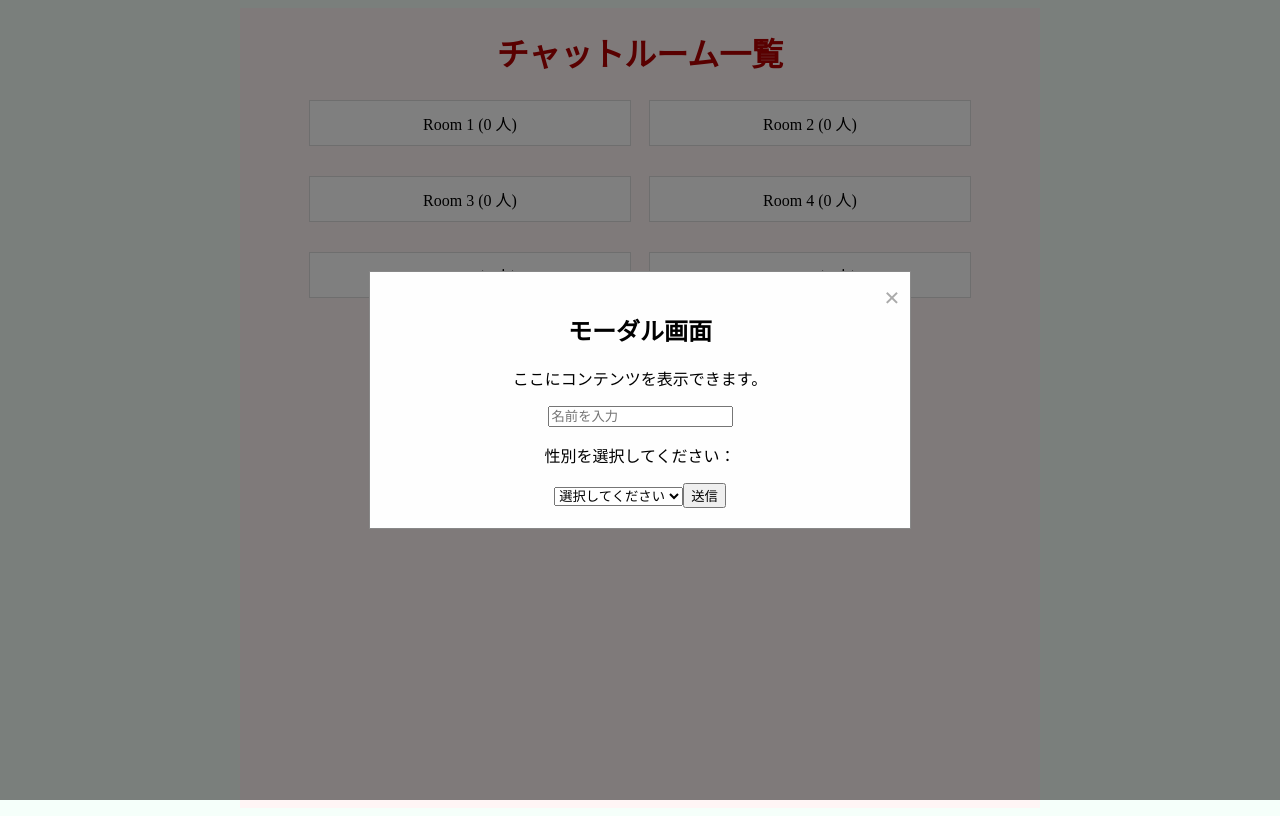
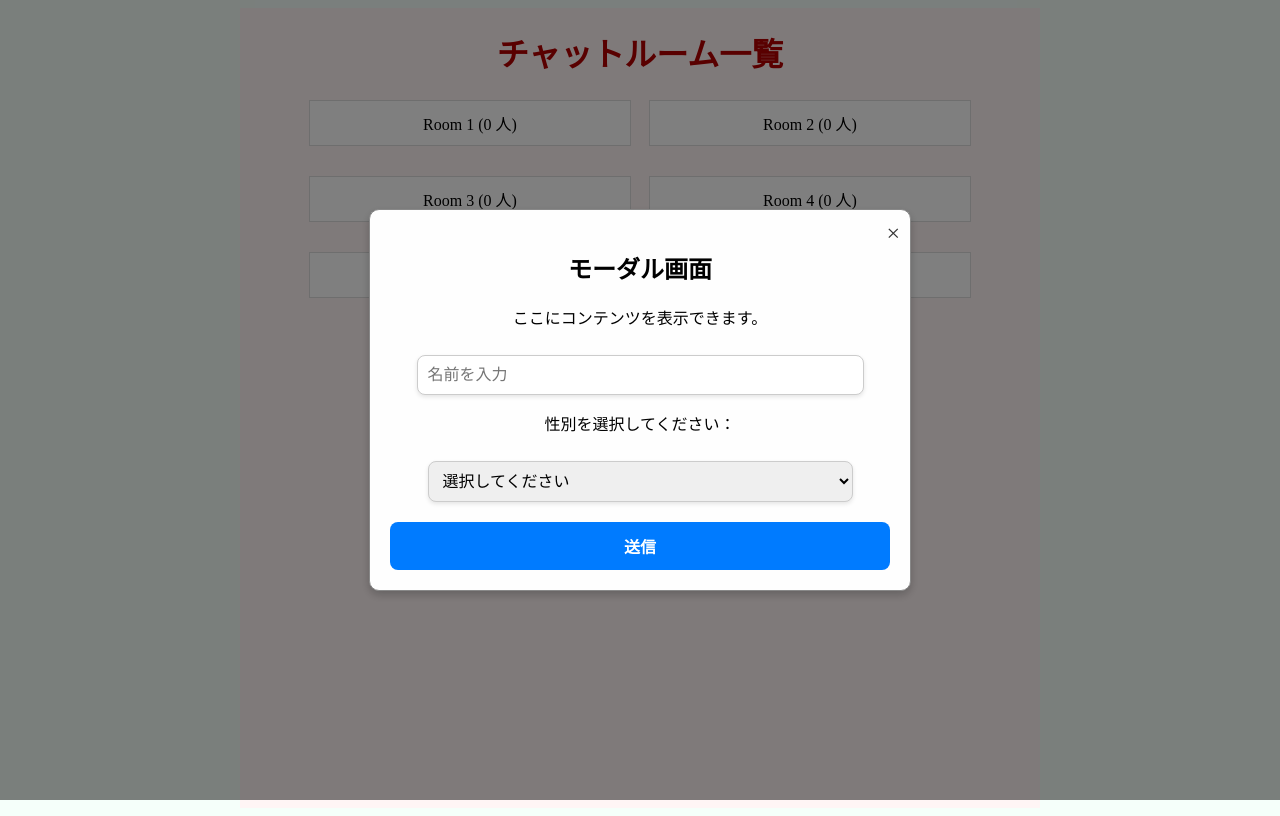
Before and after one commit to shunnagahara/WhisperMe, a React (Create React App) app: page /list in a window 1280 px wide. Built offline with nearby package versions, Linux system fonts and the light colour scheme; no server answers; the database is empty.

Commit message:
ChatRoomListのModalのUIをブラッシュアップした

```diff
--- a/src/ChatRoomList.tsx
+++ b/src/ChatRoomList.tsx
@@ -77,15 +77,20 @@ const ChatRoomList: React.FC<ChatRoomListProps> = () => {
           value={name}
           onChange={handleNameChange}
           placeholder="名前を入力"
+          className="modal-input"
         />
        <p>性別を選択してください：</p>
-        <select value={gender} onChange={handleGenderChange}>
+        <select
+          value={gender}
+          onChange={handleGenderChange}
+          className="modal-select"
+        >
           <option value="">選択してください</option>
           <option value="male">男性</option>
           <option value="female">女性</option>
           <option value="other">その他</option>
         </select>
-        <button onClick={handleSubmit}>送信</button>
+        <button onClick={handleSubmit} className="modal-button">送信</button>
       </Modal>
       {/* 送信後に表示される名前と性別 */}
       {submittedData && (
--- /dev/null
+++ b/src/Modal.css
@@ -0,0 +1,86 @@
+/* Modal.css */
+.modal-overlay {
+    display: flex;
+    position: fixed;
+    top: 0;
+    left: 0;
+    width: 100%;
+    height: 100%;
+    background-color: rgba(0, 0, 0, 0.5);
+    justify-content: center;
+    align-items: center;
+    transition: opacity 0.3s ease;
+    z-index: 1000;
+  }
+
+  .modal-content {
+    background-color: #fff;
+    border-radius: 10px;
+    padding: 20px;
+    width: 90%;
+    max-width: 500px;
+    box-shadow: 0 4px 8px rgba(0, 0, 0, 0.2);
+    position: relative;
+  }
+
+  .modal-close {
+    position: absolute;
+    top: 10px;
+    right: 10px;
+    font-size: 1.5rem;
+    cursor: pointer;
+    color: #333;
+  }
+
+  .modal-close:hover {
+    color: #000;
+  }
+
+  /* モダンなinputスタイル */
+  .modal-input, .modal-select {
+    width: 85%;
+    padding: 10px;
+    margin-top: 10px;
+    border-radius: 8px;
+    border: 1px solid #ccc;
+    box-shadow: 0 2px 4px rgba(0, 0, 0, 0.1);
+    font-size: 1rem;
+    transition: border-color 0.3s ease;
+  }
+
+  .modal-input:focus, .modal-select:focus {
+    border-color: #007bff;
+    outline: none;
+  }
+
+  /* モダンなボタンスタイル */
+  .modal-button {
+    width: 100%;
+    padding: 12px;
+    margin-top: 20px;
+    border: none;
+    border-radius: 8px;
+    background-color: #007bff;
+    color: #fff;
+    font-size: 1rem;
+    font-weight: bold;
+    cursor: pointer;
+    transition: background-color 0.3s ease;
+  }
+
+  .modal-button:hover {
+    background-color: #0056b3;
+  }
+
+  .modal-button:active {
+    background-color: #004080;
+  }
+
+  @media (max-width: 768px) {
+    .modal-content {
+      width: 95%;
+    }
+    .modal-input, .modal-select, .modal-button {
+        font-size: 0.9rem;
+    }
+  }
--- a/src/Modal.tsx
+++ b/src/Modal.tsx
@@ -1,5 +1,5 @@
-import React, { ReactNode }  from 'react';
-import './App.css'; // 必要に応じてスタイルを調整
+import React, { ReactNode } from 'react';
+import './Modal.css';
 
 interface ModalProps {
   show: boolean;
@@ -9,10 +9,11 @@ interface ModalProps {
 
 const Modal: React.FC<ModalProps> = ({ show, handleClose, children }) => {
   if (!show) return null;
+
   return (
-      <div className="modal" onClick={handleClose}>
+    <div className="modal-overlay" onClick={handleClose}>
       <div className="modal-content" onClick={(e) => e.stopPropagation()}>
-          <span className="close" onClick={handleClose}>
+        <span className="modal-close" onClick={handleClose}>
           &times;
         </span>
         {children}
@@ -21,5 +22,4 @@ const Modal: React.FC<ModalProps> = ({ show, handleClose, children }) => {
   );
 };
 
-
 export default Modal;
```
Lines whose indentation alone changed are shown as unchanged.
